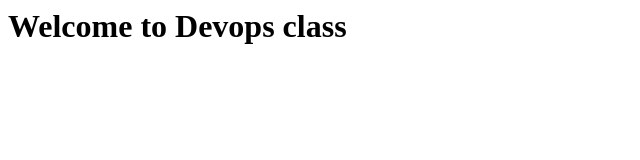
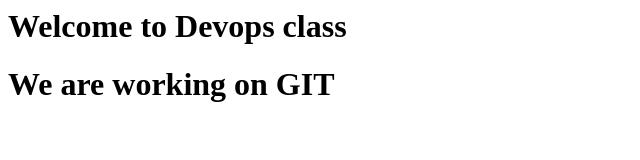
Before and after one commit to mounishRavikoti-devops/Project1, a plain HTML site: page index.html in a window 1280 px wide. Shown: the whole page, without its empty margins (0-640 px from the left). Drawn offline with Linux system fonts and the light colour scheme.

Commit message:
modified index.html by dv2

```diff
--- a/index.html
+++ b/index.html
@@ -1 +1,3 @@
 <h1> Welcome to Devops class </h1>
+
+<h1> We are working on GIT</h1>
```
